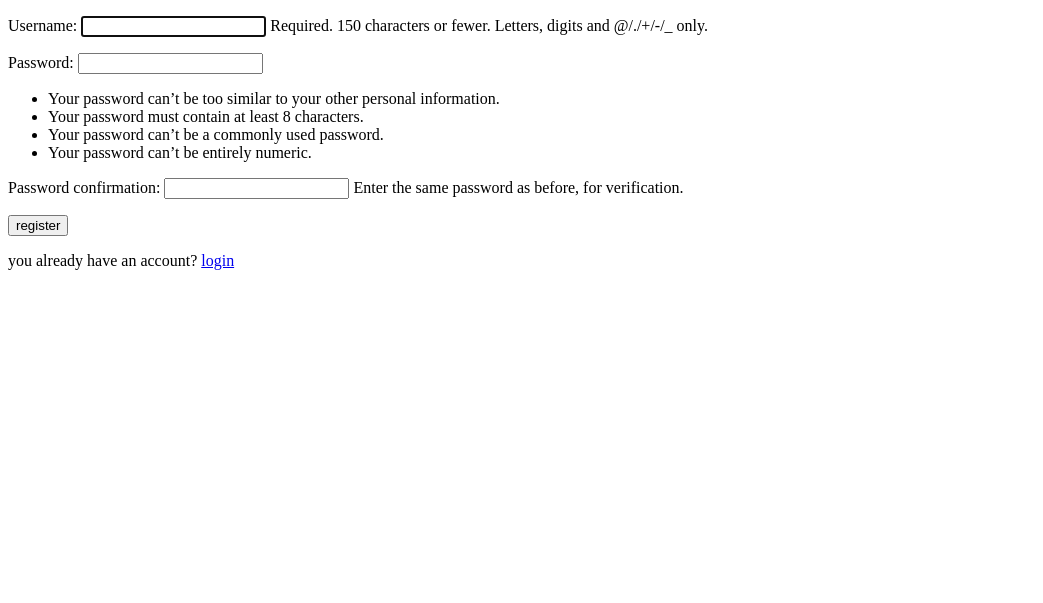
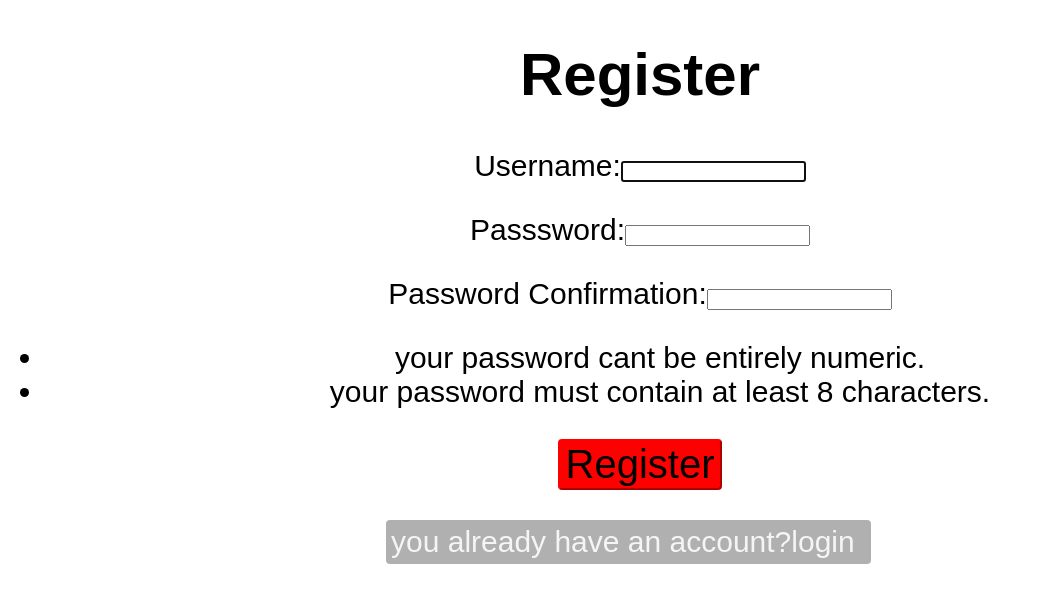
Before and after one commit to InkStudio007/gym-membership, a Django app: page /register/ in a window 1280 px wide. Shown: the top 603 px of the page, without its empty margins (0-1043 px from the left). Run offline with Django 4.2, Linux system fonts and the light colour scheme.

Commit message:
full style

```diff
--- a/gym_membership_app/static/css/list.css
+++ b/gym_membership_app/static/css/list.css
@@ -276,3 +294,87 @@ a:hover{
     border-color: red;
 }
     /* end */
+    /* login */
+.Lbody{
+    font-family: arial;
+}
+.Lname{
+    text-align: center;
+    font-size: 60px;
+}
+.Lform{
+    text-align: center;
+}
+.Linput{
+    background-color: red;
+    color: black;
+    border-color: red;
+    border-radius: 4px;
+    font-size: 40px;
+}
+.Lregister{
+    border-radius: 4px;
+    background-color: rgb(176, 176, 176);
+    color: whitesmoke;
+    margin-left: 386px;
+    width: 485px;
+    padding: 5px;
+}
+.La{
+    color: whitesmoke;
+    text-decoration: none;
+}
+.La:hover{
+    color: black;
+    text-decoration: underline;
+}
+.La:active{
+    color: whitesmoke;
+    text-decoration: none;
+}
+    /* end */
+    /* register */
+.Rbody{
+    font-family: arial;
+}
+.P{
+    margin-bottom: 10px;
+}
+
+.Rname{
+    text-align: center;
+    font-size: 60px;
+}
+.Rform{
+    text-align: center;
+    margin: 5px;
+}
+.Rinput{
+    background-color: red;
+    color: black;
+    border-color: red;
+    border-radius: 4px;
+    font-size: 40px;
+}
+.Rregister{
+    border-radius: 4px;
+    background-color: rgb(176, 176, 176);
+    color: whitesmoke;
+    margin-left: 386px;
+    width: 485px;
+    padding: 5px;
+}
+.Ra{
+    color: whitesmoke;
+    text-decoration: none;
+}
+.Ra:hover{
+    color: black;
+    text-decoration: underline;
+}
+.Ra:active{
+    color: whitesmoke;
+    text-decoration: none;
+}
+
+    /* end */
--- a/gym_membership_app/templates/membership_list.html
+++ b/gym_membership_app/templates/membership_list.html
@@ -23,6 +23,7 @@
             </tr>
             {% endfor %}
         </table>
+        <br class="br">
         <table>
             <tr>
                 <td class="info">Name</td>
--- a/gym_membership_app/templates/register.html
+++ b/gym_membership_app/templates/register.html
@@ -1,15 +1,30 @@
+{% load static %}
 <!DOCTYPE html>
 <html lang="en">
 <head>
     <meta charset="UTF-8">
-    <title>Title</title>
+    <title>Register</title>
 </head>
-<body>
-<form method="post">
+<body class="Rbody">
+    <link rel="stylesheet" type="text/css" href="{% static 'css/list.css' %}">
+<h1 class="Rname">Register</h1>
+<form class="Rform" method="post">
     {% csrf_token %}
-    {{form.as_p}}
-    <input type="submit" value="register">
+    Username:{{form.username}}
+    <br>
+    <p class="P"></p>
+    Passsword:{{form.password1}}
+    <br>
+    <p class="P"></p>
+    Password Confirmation:{{form.password2}}
+    <br>
+    <ul>
+        <li>your password cant be entirely numeric.</li>
+        <li>your password must contain at least 8 characters.</li>
+    </ul>
+    <p class="P"></p>
+    <input type="submit" value="Register" class="Rinput">
 </form>
-<p>you already have an account? <a href="{% url 'login' %}">login</a></p>
+<p class="Rregister">you already have an account?<a class="Ra" href="{% url 'login' %}">login</a></p>
 </body>
 </html>
```
Also changed, not shown: other parts of gym_membership_app/static/css/list.css (+23 -5 lines), gym_membership_app/templates/login.html (+8 -6 lines), db.sqlite3.
